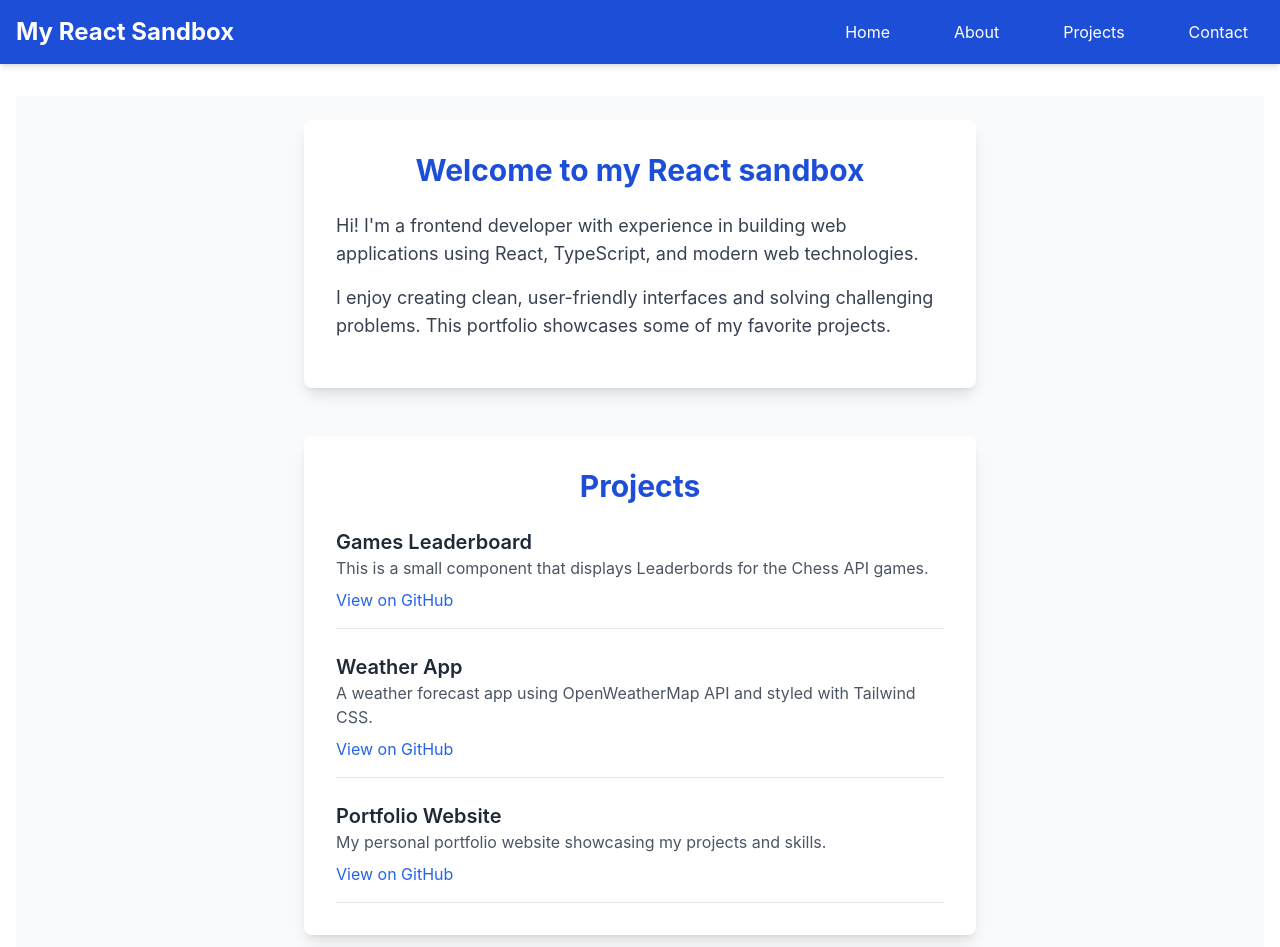
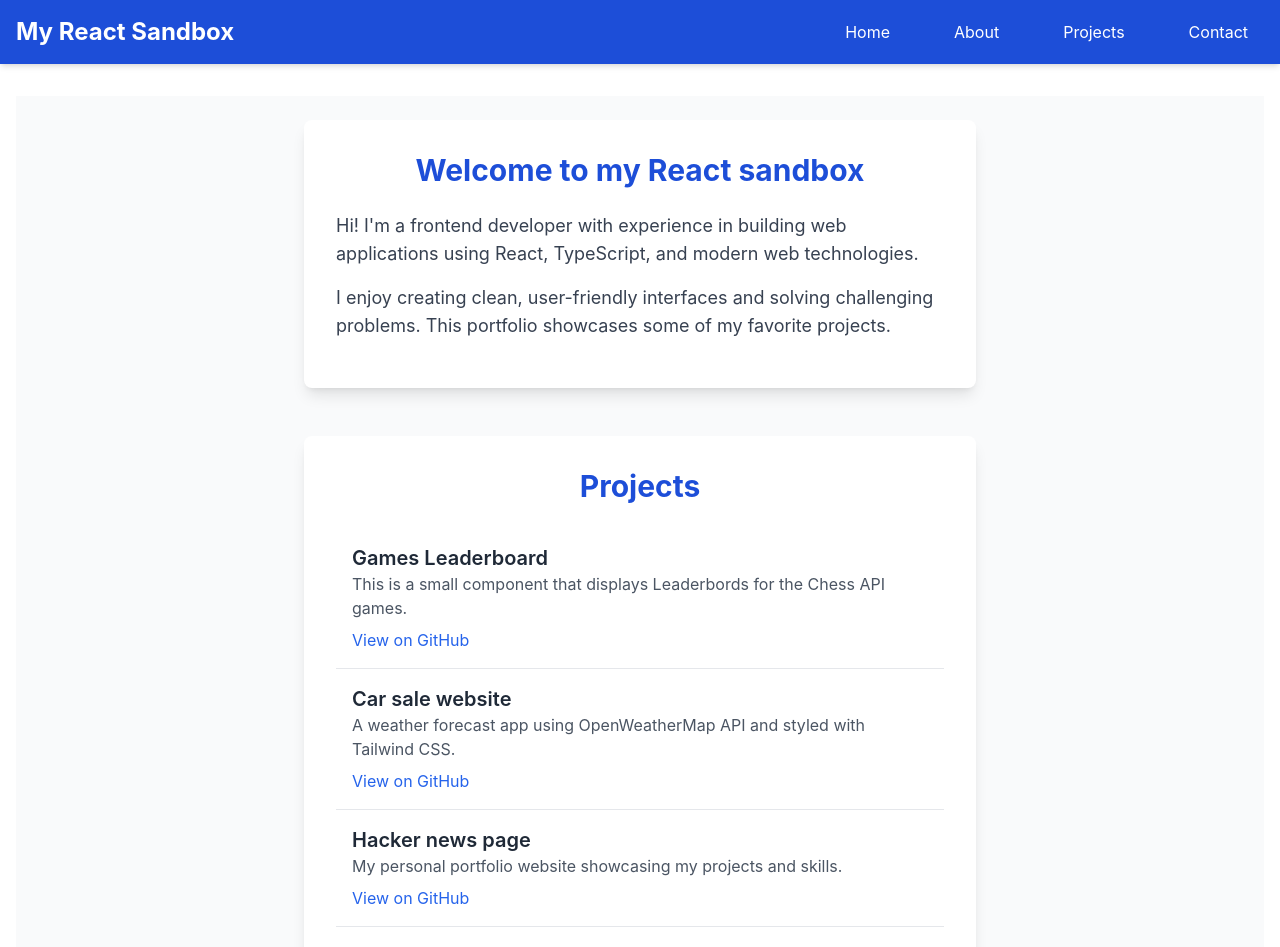
Before and after one commit to krem13/React_playground, a React (Create React App) app: page / in a window 1280 px wide. Shown: the top 947 px of the page. Built offline with nearby package versions, Linux system fonts and the light colour scheme.

Commit message:
feat: add project card

```diff
--- /dev/null
+++ b/src/components/ProjectCard.tsx
@@ -0,0 +1,22 @@
+import { Link } from "react-router-dom";
+import { ProjectCardProps } from "../types/project.interface";
+
+export default function Projects(props: ProjectCardProps) {
+  return (
+    <Link to={props.page}>
+        <div key={props.title} className="border-b p-4 hover:bg-gray-100 transition-colors">
+            <h3 className="text-xl font-semibold text-gray-800">{props.title}</h3>
+            <p className="text-gray-600 mb-2">{props.description}</p>
+            <button
+                onClick={e => {
+                e.preventDefault();
+                window.open(props.link, '_blank', 'noopener,noreferrer');
+                }}
+                className="text-blue-600 hover:underline"
+                >
+                View on GitHub
+            </button>
+        </div>
+    </Link>
+  );
+}
--- a/src/pages/Projects.tsx
+++ b/src/pages/Projects.tsx
@@ -1,5 +1,5 @@
 import React from 'react';
-import { Link } from 'react-router-dom';
+import ProjectCard from '../components/ProjectCard';
 
 const projects = [
   {
@@ -9,13 +9,19 @@ const projects = [
     link: 'https://github.com/krem13/React_playground',
   },
   {
-    title: 'Weather App',
+    title: 'Car sale website',
     page: '/',
     description: 'A weather forecast app using OpenWeatherMap API and styled with Tailwind CSS.',
     link: 'https://github.com/krem13/React_playground',
   },
   {
-    title: 'Portfolio Website',
+    title: 'Hacker news page',
+    page: '/',
+    description: 'My personal portfolio website showcasing my projects and skills.',
+    link: 'https://github.com/krem13/React_playground',
+  },
+  {
+    title: 'Google map demo',
     page: '/',
     description: 'My personal portfolio website showcasing my projects and skills.',
     link: 'https://github.com/krem13/React_playground',
@@ -29,20 +35,13 @@ export default function Projects() {
         <h2 className="text-3xl font-bold text-blue-700 mb-6 text-center">Projects</h2>
         <div className="space-y-6">
           {projects.map((project) => (
-            <div key={project.title} className="border-b pb-4">
-              <Link to={project.page}>
-                <h3 className="text-xl font-semibold text-gray-800">{project.title}</h3>
-              </Link>
-              <p className="text-gray-600 mb-2">{project.description}</p>
-              <a
-                  href={project.link}
-                  target="_blank"
-                  rel="noopener noreferrer"
-                  className="text-blue-600 hover:underline"
-              >
-                View on GitHub
-              </a>
-            </div>
+            <ProjectCard
+              key={project.title}
+              title={project.title}
+              page={project.page}
+              description={project.description}
+              link={project.link}
+            />
           ))}
         </div>
       </div>
--- /dev/null
+++ b/src/types/project.interface.ts
@@ -0,0 +1,6 @@
+export interface ProjectCardProps {
+    title: string,
+    page: string,
+    description: string,
+    link: string,
+}
```
